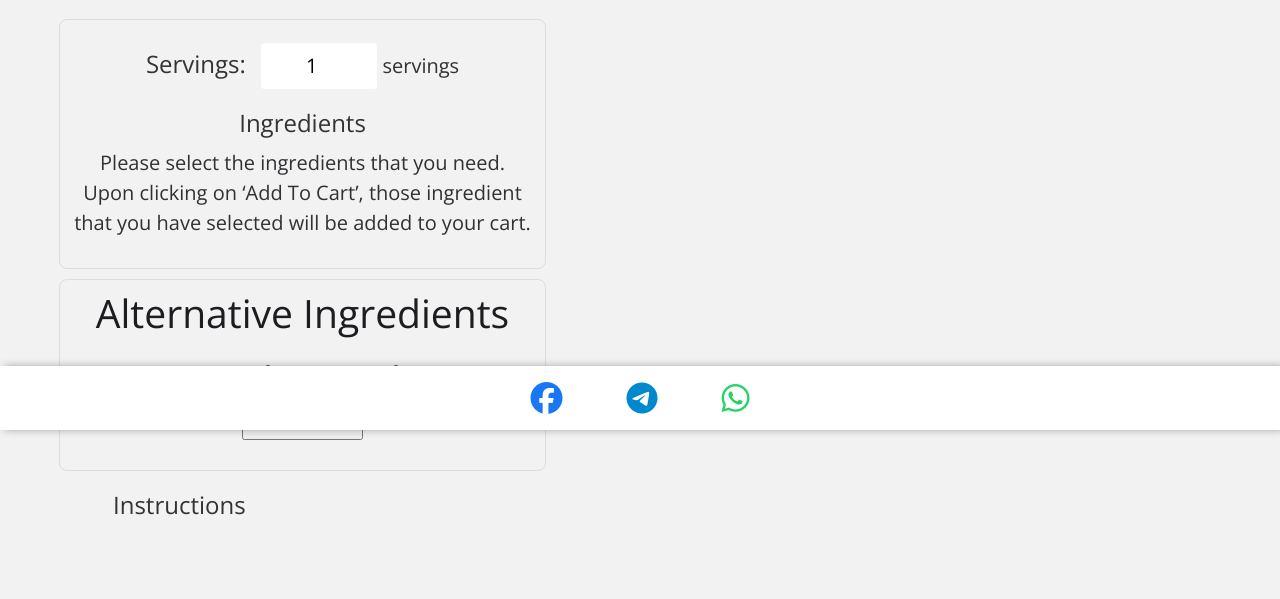
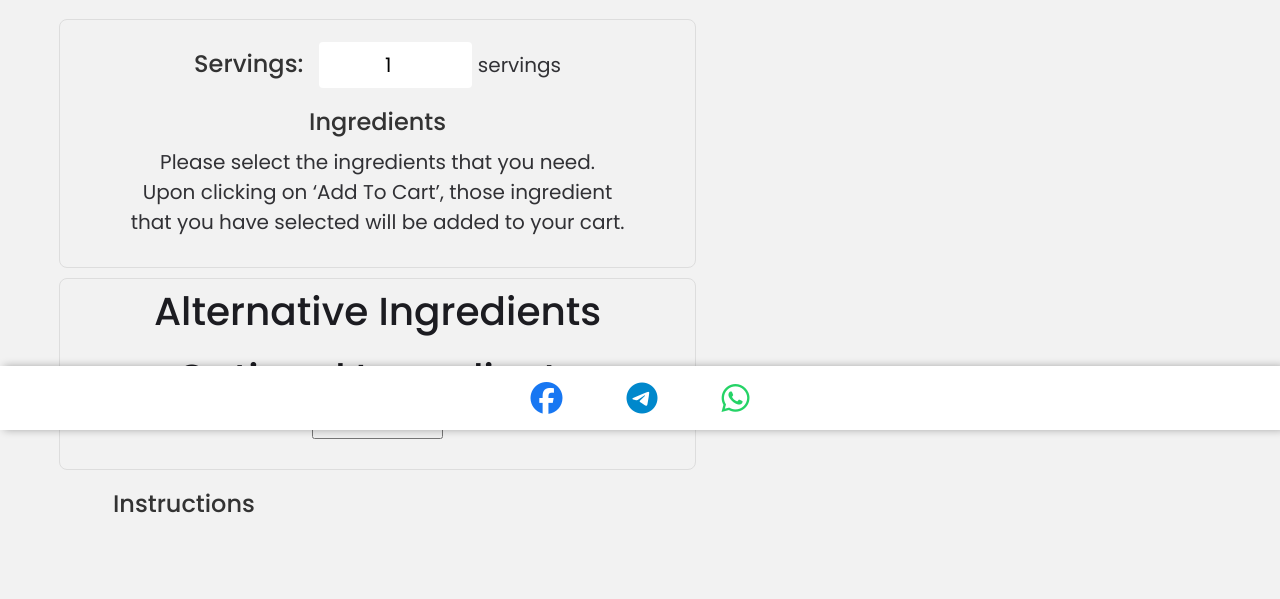
Before and after one commit to DamienSng/AppDev, a Python web app: template website/templates/view_recipes.html in a window 1280 px wide. Shown: the part 370-969 px from the top of the page. After the commit the page ends 883 px from the top, so only its background shows below. Run offline with Jinja, Linux system fonts and the light colour scheme; the template is opened without the code that fills it, so the values that code supplies are empty; some libraries are stand-ins or nearby versions.

Commit message:
changing font of view_recipes.html

```diff
--- a/website/templates/view_recipes.html
+++ b/website/templates/view_recipes.html
@@ -24,12 +24,15 @@
     <link rel="stylesheet" href="css/style.css">
     <link rel="stylesheet" href="https://cdnjs.cloudflare.com/ajax/libs/font-awesome/6.5.1/css/all.min.css">
     <!-- <link rel="stylesheet" href="css/responsive.css"> -->
-
+    <link rel="preconnect" href="https://fonts.googleapis.com">
+    <link rel="preconnect" href="https://fonts.gstatic.com" crossorigin>
+    <link href="https://fonts.googleapis.com/css2?family=Oswald:wght@400;500&family=Poppins:wght@300;400;500&display=swap" rel="stylesheet">
 
     <!--CSS-->
     <style>
     body{
         margin: 0 320px;
+        font-family: 'Poppins', sans-serif;
         }
     .recipeTitle{
         font-size: 41px;
```
